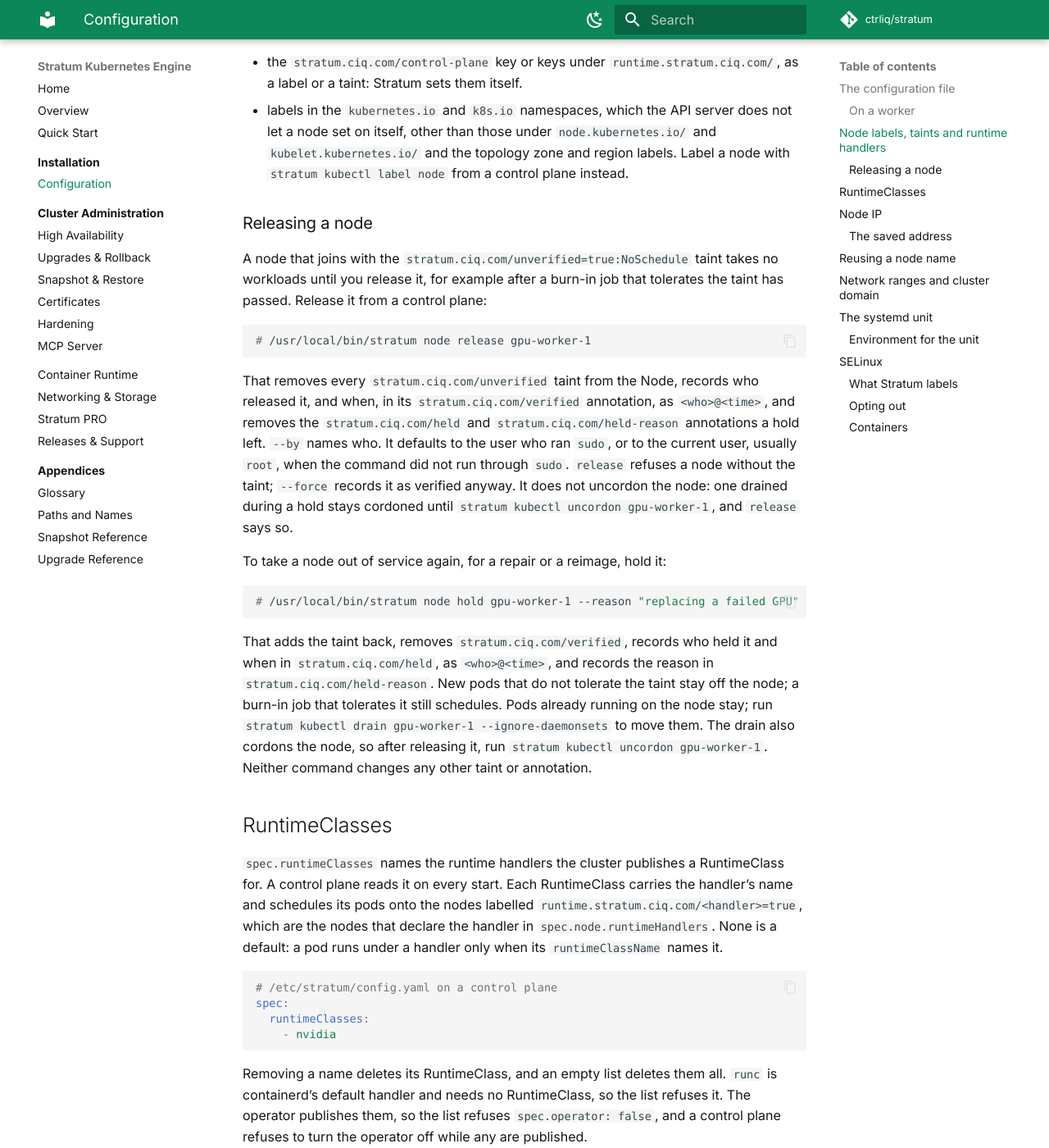
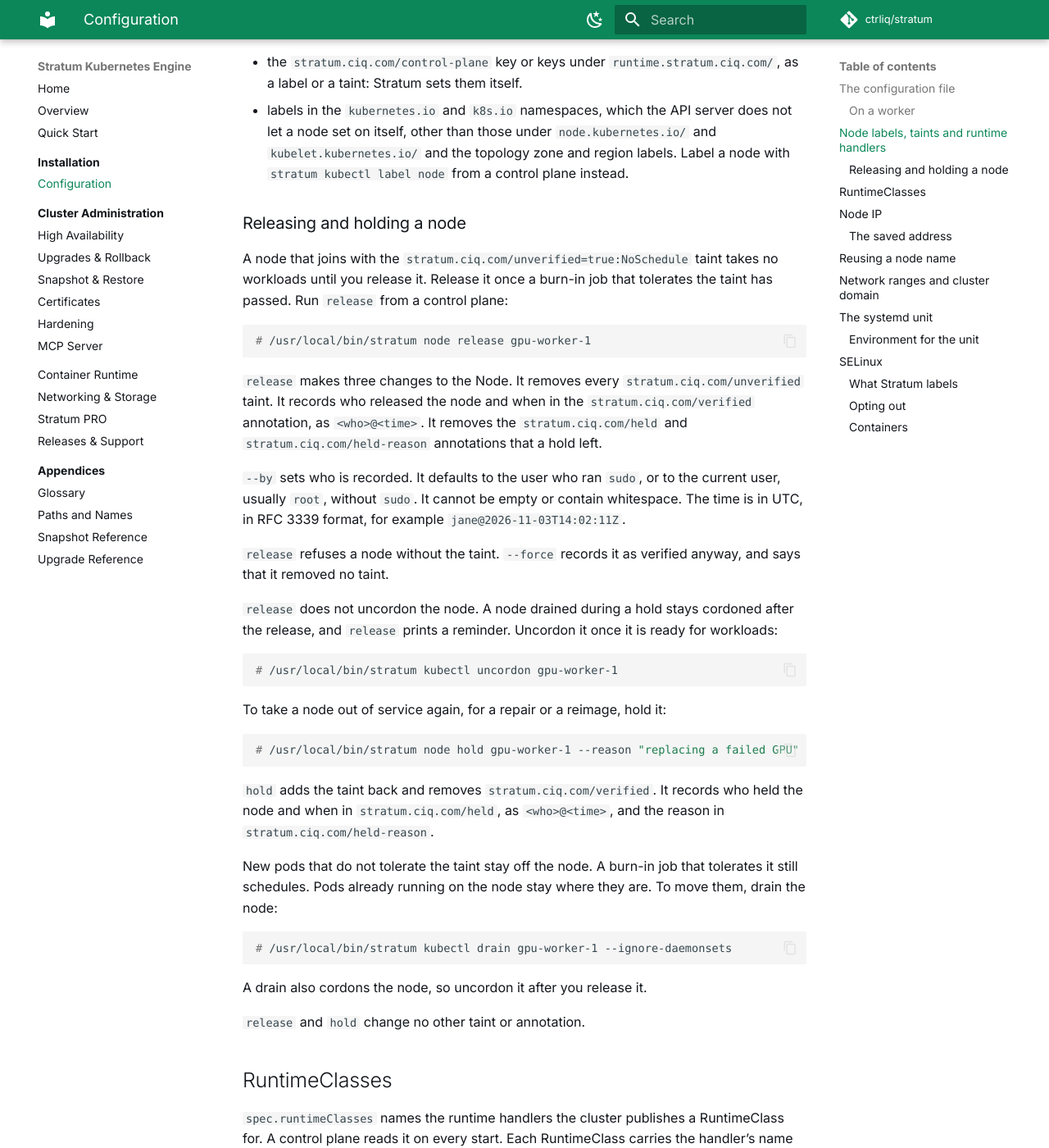
Before and after one commit to ctrliq/stratum, an MkDocs documentation site: the page built from docs/docs/installation/configuration.md, in a window 1280 px wide and 1400 px high, scrolled down 2980 px. Shown: the whole window at 82% size. Built offline with MkDocs 1.6.1 and Material for MkDocs 9.7.7, drawn with Linux system fonts in a browser that asks for light colours; comment, search, counter and statistics services are not loaded.

Commit message:
docs(configuration): split release and hold into one change per sentence
The section ran release's four changes, its --by default and the
uncordon step into long sentences, said release "says so" without the
step to run, and ended on "Neither command" right after a sentence
naming drain and uncordon. It is now Releasing and holding a node, with
one change per sentence, the --by rules (the sudo user else the current
user, no whitespace) and the RFC 3339 UTC time, the uncordon and drain
commands in console blocks, and release and hold named. The three
paths-and-names links follow the new heading.

Signed-off-by: cwolford <WolfyChris@users.noreply.github.com>

````diff
--- a/docs/docs/installation/configuration.md
+++ b/docs/docs/installation/configuration.md
@@ -151,25 +151,37 @@
   region labels. Label a node with `stratum kubectl label node` from a control
   plane instead.
 
-### Releasing a node
+### Releasing and holding a node
 
 A node that joins with the `stratum.ciq.com/unverified=true:NoSchedule` taint
-takes no workloads until you release it, for example after a burn-in job that
-tolerates the taint has passed. Release it from a control plane:
+takes no workloads until you release it. Release it once a burn-in job that
+tolerates the taint has passed. Run `release` from a control plane:
 
 ```console
 # /usr/local/bin/stratum node release gpu-worker-1
 ```
 
-That removes every `stratum.ciq.com/unverified` taint from the Node, records
-who released it, and when, in its `stratum.ciq.com/verified` annotation, as
-`<who>@<time>`, and removes the `stratum.ciq.com/held` and
-`stratum.ciq.com/held-reason` annotations a hold left. `--by` names who. It
-defaults to the user who ran `sudo`, or to the current user, usually `root`,
-when the command did not run through `sudo`.
-`release` refuses a node without the taint; `--force` records it as verified
-anyway. It does not uncordon the node: one drained during a hold stays
-cordoned until `stratum kubectl uncordon gpu-worker-1`, and `release` says so.
+`release` makes three changes to the Node. It removes every
+`stratum.ciq.com/unverified` taint. It records who released the node and when
+in the `stratum.ciq.com/verified` annotation, as `<who>@<time>`. It removes the
+`stratum.ciq.com/held` and `stratum.ciq.com/held-reason` annotations that a hold
+left.
+
+`--by` sets who is recorded. It defaults to the user who ran `sudo`, or to the
+current user, usually `root`, without `sudo`. It cannot be empty or contain
+whitespace. The time is in UTC, in RFC 3339 format, for example
+`jane@2026-11-03T14:02:11Z`.
+
+`release` refuses a node without the taint. `--force` records it as verified
+anyway, and says that it removed no taint.
+
+`release` does not uncordon the node. A node drained during a hold stays
+cordoned after the release, and `release` prints a reminder. Uncordon it once
+it is ready for workloads:
+
+```console
+# /usr/local/bin/stratum kubectl uncordon gpu-worker-1
+```
 
 To take a node out of service again, for a repair or a reimage, hold it:
 
@@ -177,15 +189,21 @@
 # /usr/local/bin/stratum node hold gpu-worker-1 --reason "replacing a failed GPU"
 ```
 
-That adds the taint back, removes `stratum.ciq.com/verified`, records who held
-it and when in `stratum.ciq.com/held`, as `<who>@<time>`, and records the
-reason in `stratum.ciq.com/held-reason`. New pods that do not tolerate the
-taint stay off the node; a burn-in job that tolerates it still schedules. Pods
-already running on the node stay; run
-`stratum kubectl drain gpu-worker-1 --ignore-daemonsets` to move them. The
-drain also cordons the node, so after releasing it, run
-`stratum kubectl uncordon gpu-worker-1`. Neither command changes any other
-taint or annotation.
+`hold` adds the taint back and removes `stratum.ciq.com/verified`. It records
+who held the node and when in `stratum.ciq.com/held`, as `<who>@<time>`, and
+the reason in `stratum.ciq.com/held-reason`.
+
+New pods that do not tolerate the taint stay off the node. A burn-in job that
+tolerates it still schedules. Pods already running on the node stay where they
+are. To move them, drain the node:
+
+```console
+# /usr/local/bin/stratum kubectl drain gpu-worker-1 --ignore-daemonsets
+```
+
+A drain also cordons the node, so uncordon it after you release it.
+
+`release` and `hold` change no other taint or annotation.
 
 ## RuntimeClasses
 
````
Also changed, not shown: docs/docs/appendices/paths-and-names.md (+3 -3 lines).
